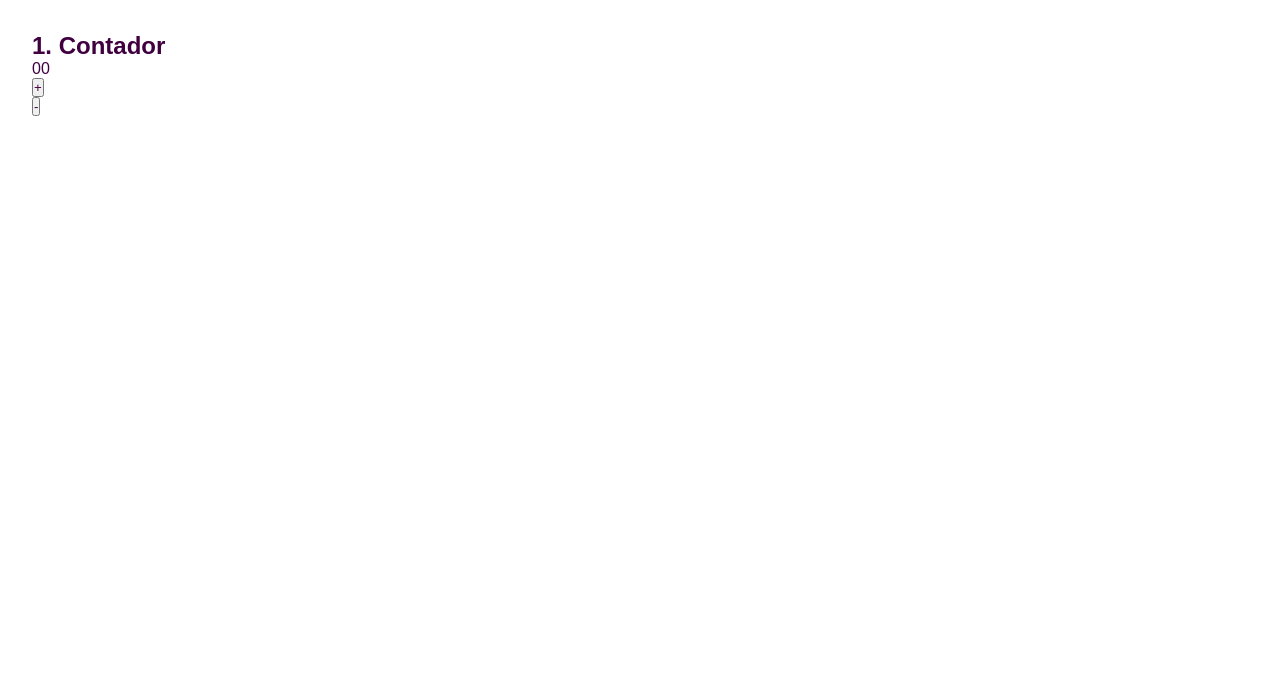
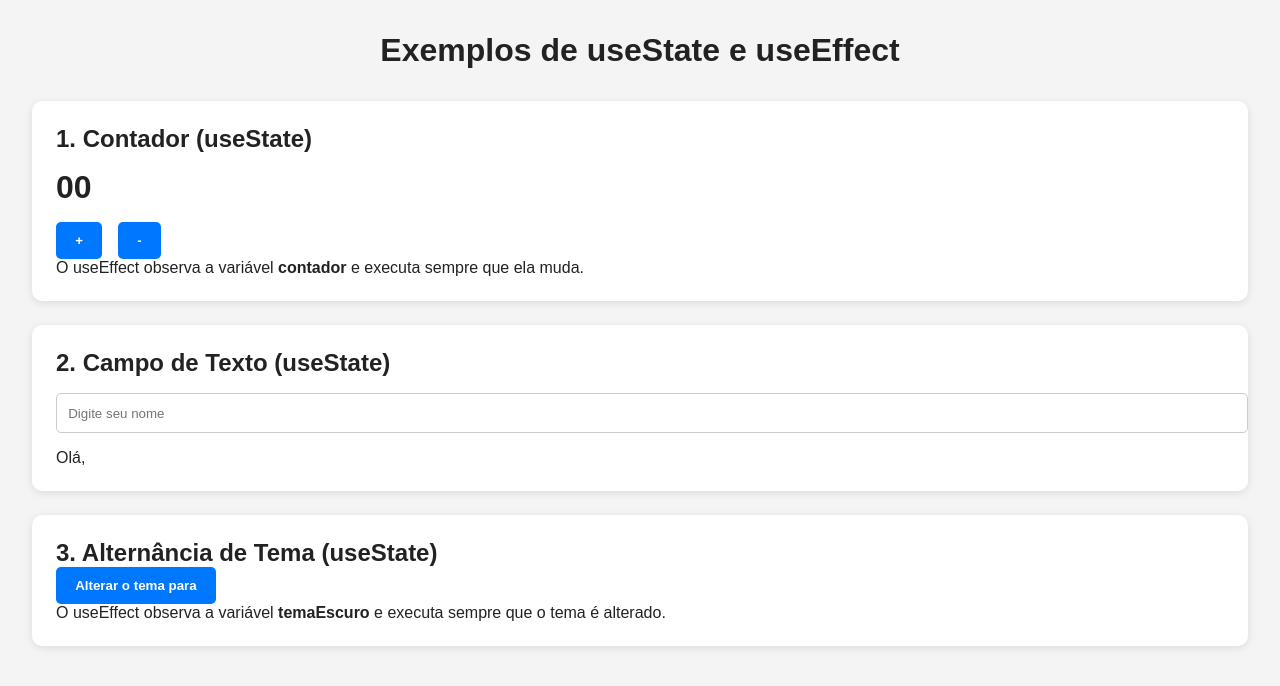
Before and after one commit to fernandagml/contador-react, a React (Vite) app: page / in a window 1280 px wide. Shown: the top 686 px of the page. Built offline with nearby package versions, Linux system fonts and the light colour scheme.

Commit message:
Finalização de toda estrutura do main do componente Tema.

```diff
--- a/src/App.css
+++ b/src/App.css
@@ -1,6 +1,6 @@
-*{
+/* *{
   color: rgb(64, 0, 64);
-}
+} */
 
 .cards{
   display: flex;
--- a/src/components/Contador/Contador.module.css
+++ b/src/components/Contador/Contador.module.css
@@ -1,4 +1,4 @@
-body{
+/* body{
     height: 100vh;
     width: 100vw;
     display: flex;
@@ -67,4 +67,4 @@ button{
 }
 .aut:hover{
     background-color: rgb(0, 0, 0, 0.8);
-}
+} */
--- a/src/components/Tema/Tema.jsx
+++ b/src/components/Tema/Tema.jsx
@@ -30,14 +30,26 @@ export default function Tema() {
 
     return (
         <>
-            <main>
-                {/* H1 */}
-                {/* SECTION 1: contador: usestate */}
-                <section className={styles.container}>
-                    <h2>1. Contador</h2>
-                    <p>{contadorFormat}</p>
-                    <button className={styles.botoes} onClick={aumentarContador}>+</button>
-                    <button className={styles.botoes} onClick={diminuirContador}>-</button>
+            <main className={`${styles.container} ${temaEscuro ? styles.temaEscuro : styles.temaClaro}`}>
+                <h1 className={styles.titulo}>Exemplos de useState e useEffect</h1>
+                <section className={styles.card}>
+                    <h2>1. Contador (useState)</h2>
+                    <p className={styles.valor}>{contadorFormat}</p>
+                    <div className={styles.botoes}>
+                        <button className={styles.botaoTema} onClick={aumentarContador}>+</button>
+                        <button className={styles.botaoTema} onClick={diminuirContador}>-</button>
+                    </div>
+                    <p>O useEffect observa a variável <strong>contador</strong> e executa sempre que ela muda.</p>
+                </section>
+                <section className={styles.card}>
+                    <h2>2. Campo de Texto (useState)</h2>
+                    <input type="text" className={styles.input} placeholder="Digite seu nome" />
+                    <p>Olá, </p>
+                </section>
+                <section className={styles.card}>
+                    <h2>3. Alternância de Tema (useState)</h2>
+                    <button className={styles.botaoTema}>Alterar o tema para </button>
+                    <p>O useEffect observa a variável <strong>temaEscuro</strong> e executa sempre que o tema é alterado.</p>
                 </section>
             </main>
         </>
--- a/src/components/UseEffectHook/UseEffectHook.module.css
+++ b/src/components/UseEffectHook/UseEffectHook.module.css
@@ -1,4 +1,4 @@
-button{
+/* button{
     font-size: 1.2rem;
     color: white;
     padding: 12px;
@@ -14,4 +14,4 @@ button{
 }
 .aut:hover{
     background-color: rgb(0, 0, 0, 0.8);
-}
+} */
```
